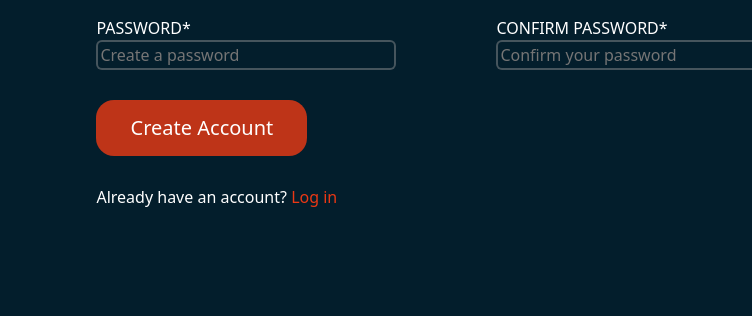
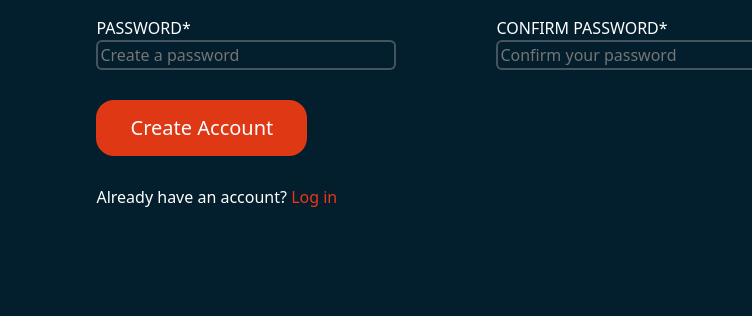
Before and after one commit to georgedickinson1/Sign-up-Form, a plain HTML site: page index.html in a window 1280 px wide. In both pictures the pointer is over the input "Create Account". Shown: the part 393-709 px from the top of the page, 528-1280 px from the left. Drawn offline with Linux system fonts and the light colour scheme.

Commit message:
Update hover pseudo-class for submit button

```diff
--- a/styles.css
+++ b/styles.css
@@ -99,7 +99,7 @@ form {
 }
 
 .submit-button:hover {
-    background-color: #ea3915ce;
+    background-color: #ea3915f2;
     border: none;
 }
 
```
